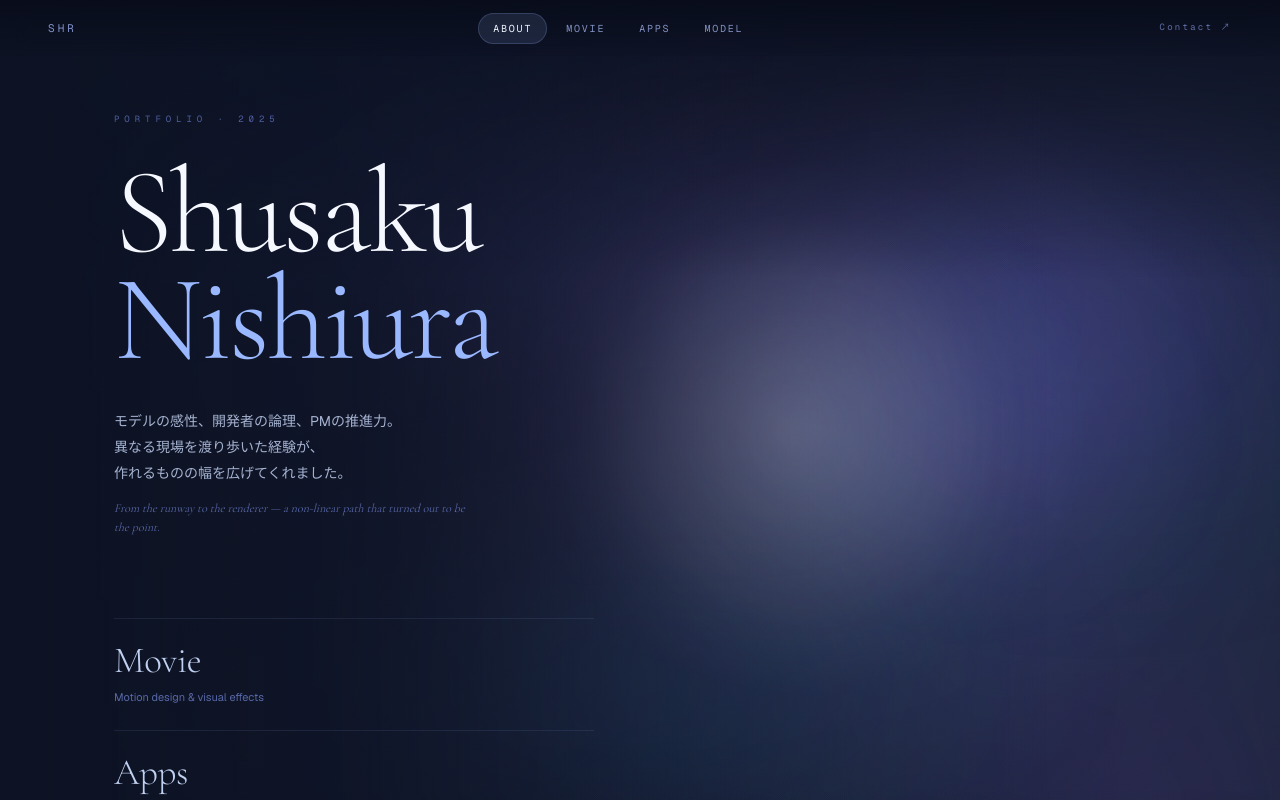
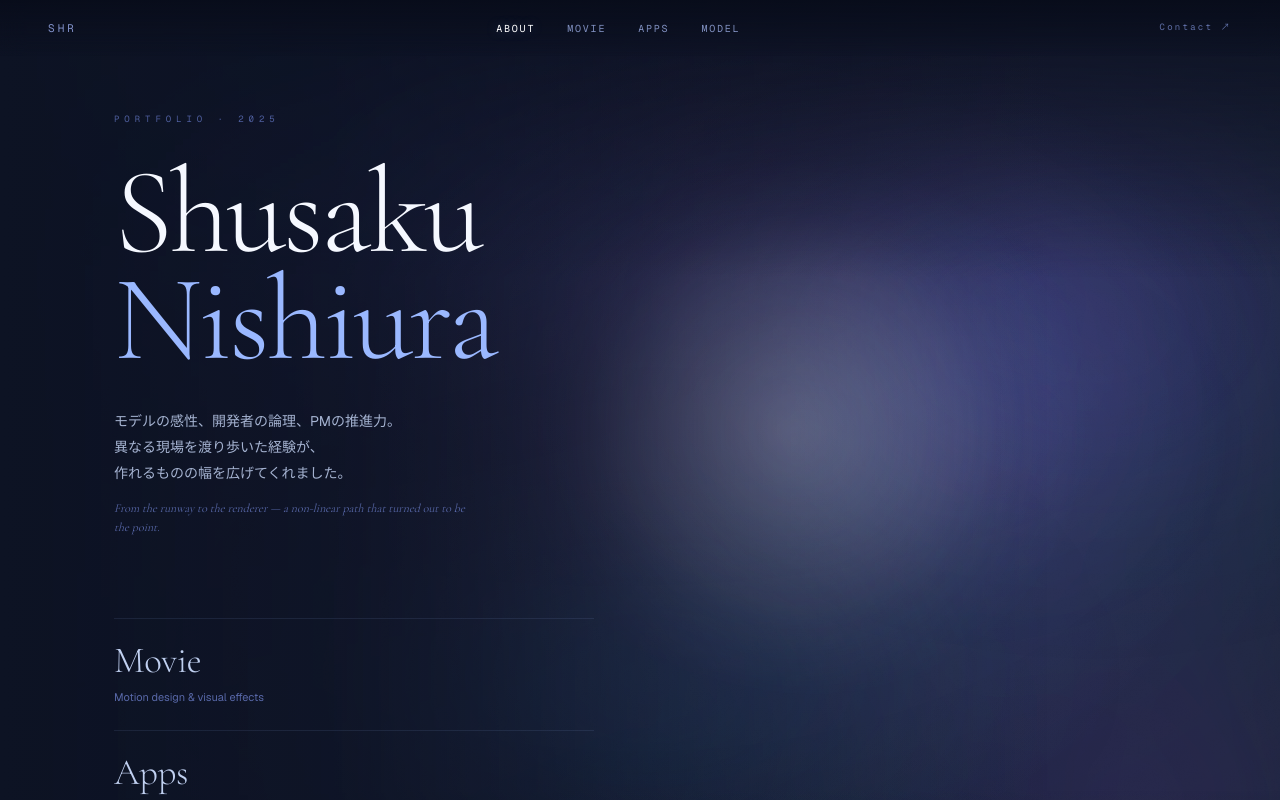
Before and after one commit to shar0001/portfolio-site, a Next.js app: page / in a window 1280 px wide. Shown: the top 800 px of the page. Built offline with nearby package versions, Linux system fonts and the light colour scheme.

Commit message:
style: subtle active header tab and add cursor border

```diff
--- a/components/ui/CategoryNav.tsx
+++ b/components/ui/CategoryNav.tsx
@@ -44,9 +44,8 @@ export function CategoryNav() {
               href={href}
               className="relative px-3.5 py-1.5 font-mono text-[10px] tracking-[0.18em] uppercase transition-all duration-300 rounded-full"
               style={{
-                color: isActive ? '#f0f5ff' : '#8090c0',
-                background: isActive ? 'rgba(154,184,255,0.12)' : 'transparent',
-                border: isActive ? '1px solid rgba(154,184,255,0.20)' : '1px solid transparent',
+                color: isActive ? '#ffffff' : '#8090c0',
+                textShadow: isActive ? '0 0 12px rgba(154,184,255,0.4)' : 'none',
               }}
               onMouseEnter={e => {
                 if (!isActive) e.currentTarget.style.color = '#c0d0f0'
--- a/components/ui/CursorAtmosphere.tsx
+++ b/components/ui/CursorAtmosphere.tsx
@@ -193,6 +193,12 @@ export function CursorAtmosphere() {
           g2.addColorStop(1,   'rgba(220,234,255,0)')
           ctx.beginPath(); ctx.arc(hx, hy, 42, 0, Math.PI * 2)
           ctx.fillStyle = g2; ctx.fill()
+
+          // Subtle glowing edge (cursor border)
+          ctx.beginPath(); ctx.arc(hx, hy, 16, 0, Math.PI * 2)
+          ctx.strokeStyle = 'rgba(255, 255, 255, 0.25)'
+          ctx.lineWidth = 1
+          ctx.stroke()
         }
       }
 
```
